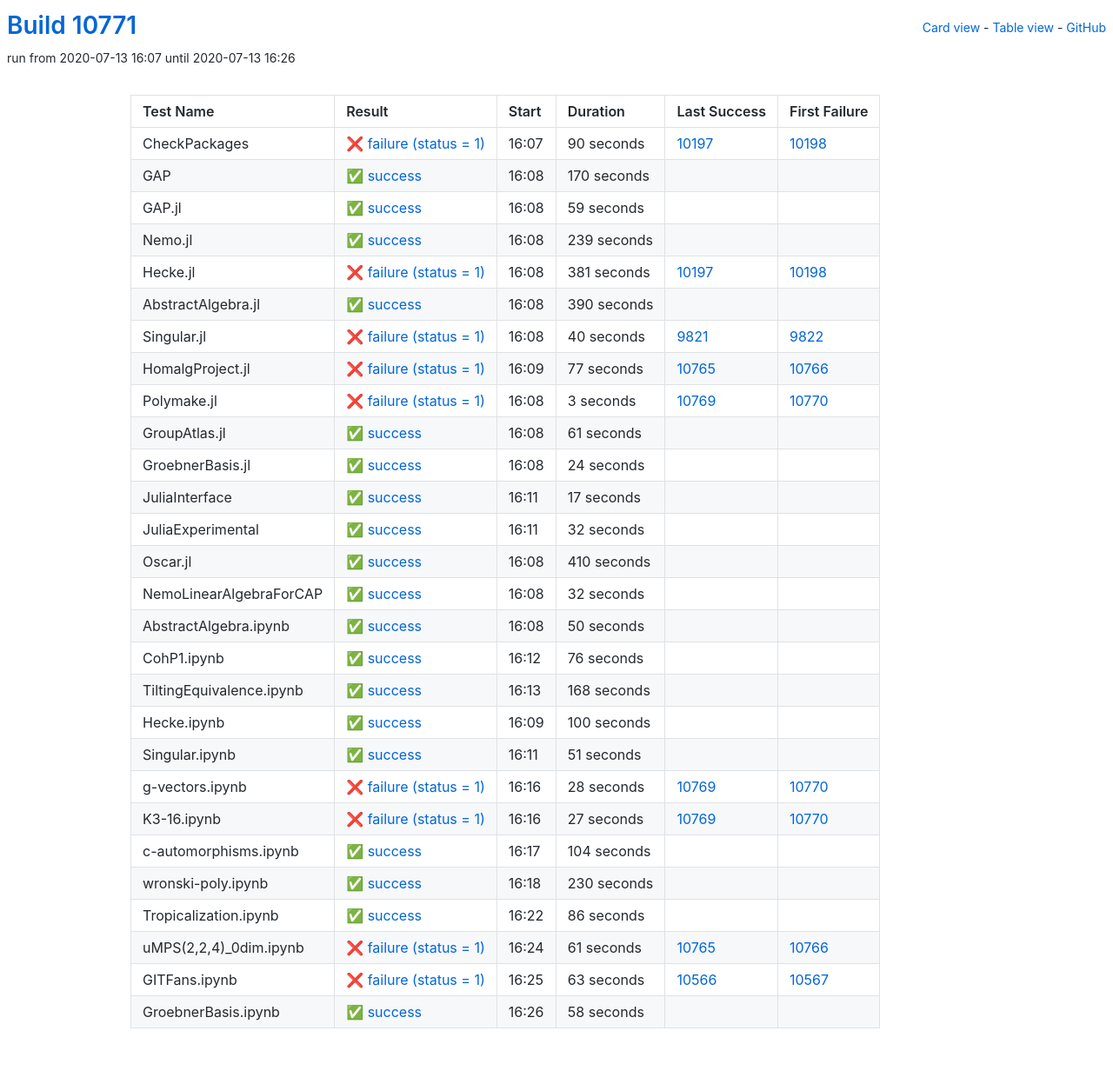
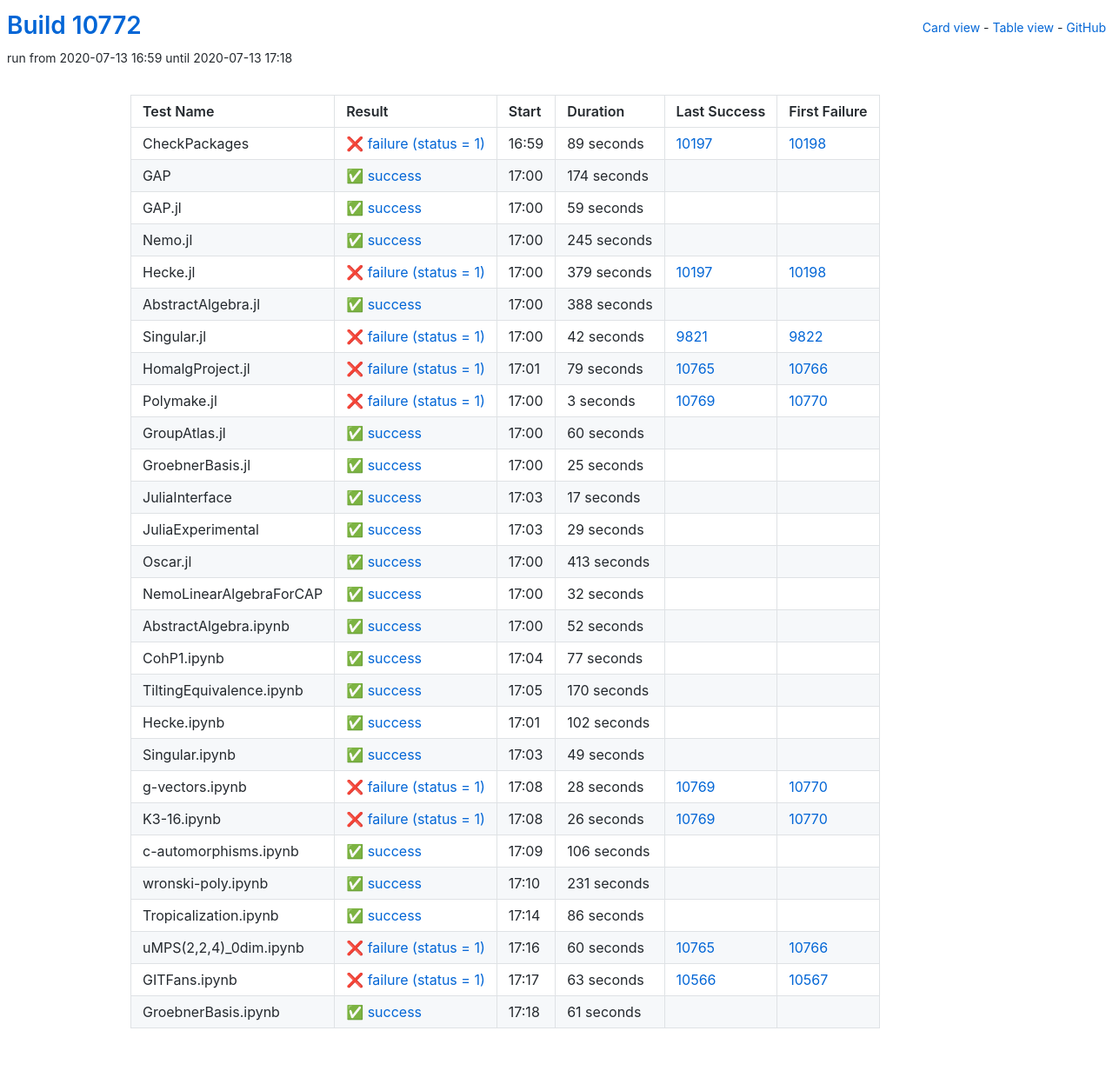
Before and after one commit to oscar-system/oscar-ci-status, a Jekyll site: the page built from table.html, in a window 1280 px wide. Shown: the whole page at 87% size. Built offline with Jekyll 4.4.1, drawn with Linux system fonts in a browser that asks for light colours.

Commit message:
Build #10772

```diff
--- a/_data/ci.yml
+++ b/_data/ci.yml
@@ -1,6 +1,6 @@
 ---
-build: 10771
-build_url: https://oscarci.mathematik.uni-kl.de/job/oscar/10771/
+build: 10772
+build_url: https://oscarci.mathematik.uni-kl.de/job/oscar/10772/
 job: oscar
 organization: oscar-system
 repo: oscar-ci-status
@@ -8,32 +8,32 @@
 tests:
 - name: CheckPackages
   id: checkpackages
-  log: https://oscarci.mathematik.uni-kl.de/job/oscar/10771/artifact/logs/build-10771/CheckPackages.log
-  start: 2020-07-13 16:07
+  log: https://oscarci.mathematik.uni-kl.de/job/oscar/10772/artifact/logs/build-10772/CheckPackages.log
+  start: 2020-07-13 16:59
   success: false
   exitcode: 1
   status: failure
-  duration: 90
+  duration: 89
   last_success: 10197
   last_success_url: https://oscarci.mathematik.uni-kl.de/job/oscar/10197/
   first_failure: 10198
   first_failure_url: https://oscarci.mathematik.uni-kl.de/job/oscar/10198/
 - name: GAP
   id: gap
-  log: https://oscarci.mathematik.uni-kl.de/job/oscar/10771/artifact/logs/build-10771/GAP.log
-  start: 2020-07-13 16:08
+  log: https://oscarci.mathematik.uni-kl.de/job/oscar/10772/artifact/logs/build-10772/GAP.log
+  start: 2020-07-13 17:00
   success: true
   exitcode: 0
   status: success
-  duration: 170
+  duration: 174
   last_success: false
   last_success_url:
   first_failure: false
   first_failure_url:
 - name: GAP.jl
   id: gap-jl
-  log: https://oscarci.mathematik.uni-kl.de/job/oscar/10771/artifact/logs/build-10771/GAP.jl.log
-  start: 2020-07-13 16:08
+  log: https://oscarci.mathematik.uni-kl.de/job/oscar/10772/artifact/logs/build-10772/GAP.jl.log
+  start: 2020-07-13 17:00
   success: true
   exitcode: 0
   status: success
@@ -44,68 +44,68 @@
   first_failure_url:
 - name: Nemo.jl
   id: nemo-jl
-  log: https://oscarci.mathematik.uni-kl.de/job/oscar/10771/artifact/logs/build-10771/Nemo.jl.log
-  start: 2020-07-13 16:08
+  log: https://oscarci.mathematik.uni-kl.de/job/oscar/10772/artifact/logs/build-10772/Nemo.jl.log
+  start: 2020-07-13 17:00
   success: true
   exitcode: 0
   status: success
-  duration: 239
+  duration: 245
   last_success: false
   last_success_url:
   first_failure: false
   first_failure_url:
 - name: Hecke.jl
   id: hecke-jl
-  log: https://oscarci.mathematik.uni-kl.de/job/oscar/10771/artifact/logs/build-10771/Hecke.jl.log
-  start: 2020-07-13 16:08
+  log: https://oscarci.mathematik.uni-kl.de/job/oscar/10772/artifact/logs/build-10772/Hecke.jl.log
+  start: 2020-07-13 17:00
   success: false
   exitcode: 1
   status: failure
-  duration: 381
+  duration: 379
   last_success: 10197
   last_success_url: https://oscarci.mathematik.uni-kl.de/job/oscar/10197/
   first_failure: 10198
   first_failure_url: https://oscarci.mathematik.uni-kl.de/job/oscar/10198/
 - name: AbstractAlgebra.jl
   id: abstractalgebra-jl
-  log: https://oscarci.mathematik.uni-kl.de/job/oscar/10771/artifact/logs/build-10771/AbstractAlgebra.jl.log
-  start: 2020-07-13 16:08
+  log: https://oscarci.mathematik.uni-kl.de/job/oscar/10772/artifact/logs/build-10772/AbstractAlgebra.jl.log
+  start: 2020-07-13 17:00
   success: true
   exitcode: 0
   status: success
-  duration: 390
+  duration: 388
   last_success: false
   last_success_url:
   first_failure: false
   first_failure_url:
 - name: Singular.jl
   id: singular-jl
-  log: https://oscarci.mathematik.uni-kl.de/job/oscar/10771/artifact/logs/build-10771/Singular.jl.log
-  start: 2020-07-13 16:08
+  log: https://oscarci.mathematik.uni-kl.de/job/oscar/10772/artifact/logs/build-10772/Singular.jl.log
+  start: 2020-07-13 17:00
   success: false
   exitcode: 1
   status: failure
-  duration: 40
+  duration: 42
   last_success: 9821
   last_success_url: https://oscarci.mathematik.uni-kl.de/job/oscar/9821/
   first_failure: 9822
   first_failure_url: https://oscarci.mathematik.uni-kl.de/job/oscar/9822/
 - name: HomalgProject.jl
   id: homalgproject-jl
-  log: https://oscarci.mathematik.uni-kl.de/job/oscar/10771/artifact/logs/build-10771/HomalgProject.jl.log
-  start: 2020-07-13 16:09
+  log: https://oscarci.mathematik.uni-kl.de/job/oscar/10772/artifact/logs/build-10772/HomalgProject.jl.log
+  start: 2020-07-13 17:01
   success: false
   exitcode: 1
   status: failure
-  duration: 77
+  duration: 79
   last_success: 10765
   last_success_url: https://oscarci.mathematik.uni-kl.de/job/oscar/10765/
   first_failure: 10766
   first_failure_url: https://oscarci.mathematik.uni-kl.de/job/oscar/10766/
 - name: Polymake.jl
   id: polymake-jl
-  log: https://oscarci.mathematik.uni-kl.de/job/oscar/10771/artifact/logs/build-10771/Polymake.jl.log
-  start: 2020-07-13 16:08
+  log: https://oscarci.mathematik.uni-kl.de/job/oscar/10772/artifact/logs/build-10772/Polymake.jl.log
+  start: 2020-07-13 17:00
   success: false
   exitcode: 1
   status: failure
@@ -116,32 +116,32 @@
   first_failure_url: https://oscarci.mathematik.uni-kl.de/job/oscar/10770/
 - name: GroupAtlas.jl
   id: groupatlas-jl
-  log: https://oscarci.mathematik.uni-kl.de/job/oscar/10771/artifact/logs/build-10771/GroupAtlas.jl.log
-  start: 2020-07-13 16:08
+  log: https://oscarci.mathematik.uni-kl.de/job/oscar/10772/artifact/logs/build-10772/GroupAtlas.jl.log
+  start: 2020-07-13 17:00
   success: true
   exitcode: 0
   status: success
-  duration: 61
+  duration: 60
   last_success: false
   last_success_url:
   first_failure: false
   first_failure_url:
 - name: GroebnerBasis.jl
   id: groebnerbasis-jl
-  log: https://oscarci.mathematik.uni-kl.de/job/oscar/10771/artifact/logs/build-10771/GroebnerBasis.jl.log
-  start: 2020-07-13 16:08
+  log: https://oscarci.mathematik.uni-kl.de/job/oscar/10772/artifact/logs/build-10772/GroebnerBasis.jl.log
+  start: 2020-07-13 17:00
   success: true
   exitcode: 0
   status: success
-  duration: 24
+  duration: 25
   last_success: false
   last_success_url:
   first_failure: false
   first_failure_url:
 - name: JuliaInterface
   id: juliainterface
-  log: https://oscarci.mathematik.uni-kl.de/job/oscar/10771/artifact/logs/build-10771/JuliaInterface.log
-  start: 2020-07-13 16:11
+  log: https://oscarci.mathematik.uni-kl.de/job/oscar/10772/artifact/logs/build-10772/JuliaInterface.log
+  start: 2020-07-13 17:03
   success: true
   exitcode: 0
   status: success
@@ -152,32 +152,32 @@
   first_failure_url:
 - name: JuliaExperimental
   id: juliaexperimental
-  log: https://oscarci.mathematik.uni-kl.de/job/oscar/10771/artifact/logs/build-10771/JuliaExperimental.log
-  start: 2020-07-13 16:11
+  log: https://oscarci.mathematik.uni-kl.de/job/oscar/10772/artifact/logs/build-10772/JuliaExperimental.log
+  start: 2020-07-13 17:03
   success: true
   exitcode: 0
   status: success
-  duration: 32
+  duration: 29
   last_success: false
   last_success_url:
   first_failure: false
   first_failure_url:
 - name: Oscar.jl
   id: oscar-jl
-  log: https://oscarci.mathematik.uni-kl.de/job/oscar/10771/artifact/logs/build-10771/Oscar.jl.log
-  start: 2020-07-13 16:08
+  log: https://oscarci.mathematik.uni-kl.de/job/oscar/10772/artifact/logs/build-10772/Oscar.jl.log
+  start: 2020-07-13 17:00
   success: true
   exitcode: 0
   status: success
-  duration: 410
+  duration: 413
   last_success: false
   last_success_url:
   first_failure: false
   first_failure_url:
 - name: NemoLinearAlgebraForCAP
   id: nemolinearalgebraforcap
-  log: https://oscarci.mathematik.uni-kl.de/job/oscar/10771/artifact/logs/build-10771/NemoLinearAlgebraForCAP.log
-  start: 2020-07-13 16:08
+  log: https://oscarci.mathematik.uni-kl.de/job/oscar/10772/artifact/logs/build-10772/NemoLinearAlgebraForCAP.log
+  start: 2020-07-13 17:00
   success: true
   exitcode: 0
   status: success
@@ -188,68 +188,68 @@
   first_failure_url:
 - name: AbstractAlgebra.ipynb
   id: abstractalgebra-ipynb
-  log: https://oscarci.mathematik.uni-kl.de/job/oscar/10771/artifact/logs/build-10771/AbstractAlgebra.ipynb.log
-  start: 2020-07-13 16:08
+  log: https://oscarci.mathematik.uni-kl.de/job/oscar/10772/artifact/logs/build-10772/AbstractAlgebra.ipynb.log
+  start: 2020-07-13 17:00
   success: true
   exitcode: 0
   status: success
-  duration: 50
+  duration: 52
   last_success: false
   last_success_url:
   first_failure: false
   first_failure_url:
 - name: CohP1.ipynb
   id: cohp1-ipynb
-  log: https://oscarci.mathematik.uni-kl.de/job/oscar/10771/artifact/logs/build-10771/CohP1.ipynb.log
-  start: 2020-07-13 16:12
+  log: https://oscarci.mathematik.uni-kl.de/job/oscar/10772/artifact/logs/build-10772/CohP1.ipynb.log
+  start: 2020-07-13 17:04
   success: true
   exitcode: 0
   status: success
-  duration: 76
+  duration: 77
   last_success: false
   last_success_url:
   first_failure: false
   first_failure_url:
 - name: TiltingEquivalence.ipynb
   id: tiltingequivalence-ipynb
-  log: https://oscarci.mathematik.uni-kl.de/job/oscar/10771/artifact/logs/build-10771/TiltingEquivalence.ipynb.log
-  start: 2020-07-13 16:13
+  log: https://oscarci.mathematik.uni-kl.de/job/oscar/10772/artifact/logs/build-10772/TiltingEquivalence.ipynb.log
+  start: 2020-07-13 17:05
   success: true
   exitcode: 0
   status: success
-  duration: 168
+  duration: 170
   last_success: false
   last_success_url:
   first_failure: false
   first_failure_url:
 - name: Hecke.ipynb
   id: hecke-ipynb
-  log: https://oscarci.mathematik.uni-kl.de/job/oscar/10771/artifact/logs/build-10771/Hecke.ipynb.log
-  start: 2020-07-13 16:09
+  log: https://oscarci.mathematik.uni-kl.de/job/oscar/10772/artifact/logs/build-10772/Hecke.ipynb.log
+  start: 2020-07-13 17:01
   success: true
   exitcode: 0
   status: success
-  duration: 100
+  duration: 102
   last_success: false
   last_success_url:
   first_failure: false
   first_failure_url:
 - name: Singular.ipynb
   id: singular-ipynb
-  log: https://oscarci.mathematik.uni-kl.de/job/oscar/10771/artifact/logs/build-10771/Singular.ipynb.log
-  start: 2020-07-13 16:11
+  log: https://oscarci.mathematik.uni-kl.de/job/oscar/10772/artifact/logs/build-10772/Singular.ipynb.log
+  start: 2020-07-13 17:03
   success: true
   exitcode: 0
   status: success
-  duration: 51
+  duration: 49
   last_success: false
   last_success_url:
   first_failure: false
   first_failure_url:
 - name: g-vectors.ipynb
   id: g-vectors-ipynb
-  log: https://oscarci.mathematik.uni-kl.de/job/oscar/10771/artifact/logs/build-10771/g-vectors.ipynb.log
-  start: 2020-07-13 16:16
+  log: https://oscarci.mathematik.uni-kl.de/job/oscar/10772/artifact/logs/build-10772/g-vectors.ipynb.log
+  start: 2020-07-13 17:08
   success: false
   exitcode: 1
   status: failure
@@ -260,44 +260,44 @@
   first_failure_url: https://oscarci.mathematik.uni-kl.de/job/oscar/10770/
 - name: K3-16.ipynb
   id: k3-16-ipynb
-  log: https://oscarci.mathematik.uni-kl.de/job/oscar/10771/artifact/logs/build-10771/K3-16.ipynb.log
-  start: 2020-07-13 16:16
+  log: https://oscarci.mathematik.uni-kl.de/job/oscar/10772/artifact/logs/build-10772/K3-16.ipynb.log
+  start: 2020-07-13 17:08
   success: false
   exitcode: 1
   status: failure
-  duration: 27
+  duration: 26
   last_success: 10769
   last_success_url: https://oscarci.mathematik.uni-kl.de/job/oscar/10769/
   first_failure: 10770
   first_failure_url: https://oscarci.mathematik.uni-kl.de/job/oscar/10770/
 - name: c-automorphisms.ipynb
   id: c-automorphisms-ipynb
-  log: https://oscarci.mathematik.uni-kl.de/job/oscar/10771/artifact/logs/build-10771/c-automorphisms.ipynb.log
-  start: 2020-07-13 16:17
+  log: https://oscarci.mathematik.uni-kl.de/job/oscar/10772/artifact/logs/build-10772/c-automorphisms.ipynb.log
+  start: 2020-07-13 17:09
   success: true
   exitcode: 0
   status: success
-  duration: 104
+  duration: 106
   last_success: false
   last_success_url:
   first_failure: false
   first_failure_url:
 - name: wronski-poly.ipynb
   id: wronski-poly-ipynb
-  log: https://oscarci.mathematik.uni-kl.de/job/oscar/10771/artifact/logs/build-10771/wronski-poly.ipynb.log
-  start: 2020-07-13 16:18
+  log: https://oscarci.mathematik.uni-kl.de/job/oscar/10772/artifact/logs/build-10772/wronski-poly.ipynb.log
+  start: 2020-07-13 17:10
   success: true
   exitcode: 0
   status: success
-  duration: 230
+  duration: 231
   last_success: false
   last_success_url:
   first_failure: false
   first_failure_url:
 - name: Tropicalization.ipynb
   id: tropicalization-ipynb
-  log: https://oscarci.mathematik.uni-kl.de/job/oscar/10771/artifact/logs/build-10771/Tropicalization.ipynb.log
-  start: 2020-07-13 16:22
+  log: https://oscarci.mathematik.uni-kl.de/job/oscar/10772/artifact/logs/build-10772/Tropicalization.ipynb.log
+  start: 2020-07-13 17:14
   success: true
   exitcode: 0
   status: success
@@ -308,20 +308,20 @@
   first_failure_url:
 - name: uMPS(2,2,4)_0dim.ipynb
   id: umps-2-2-4-0dim-ipynb
-  log: https://oscarci.mathematik.uni-kl.de/job/oscar/10771/artifact/logs/build-10771/uMPS-2-2-4-_0dim.ipynb.log
-  start: 2020-07-13 16:24
+  log: https://oscarci.mathematik.uni-kl.de/job/oscar/10772/artifact/logs/build-10772/uMPS-2-2-4-_0dim.ipynb.log
+  start: 2020-07-13 17:16
   success: false
   exitcode: 1
   status: failure
-  duration: 61
+  duration: 60
   last_success: 10765
   last_success_url: https://oscarci.mathematik.uni-kl.de/job/oscar/10765/
   first_failure: 10766
   first_failure_url: https://oscarci.mathematik.uni-kl.de/job/oscar/10766/
 - name: GITFans.ipynb
   id: gitfans-ipynb
-  log: https://oscarci.mathematik.uni-kl.de/job/oscar/10771/artifact/logs/build-10771/GITFans.ipynb.log
-  start: 2020-07-13 16:25
+  log: https://oscarci.mathematik.uni-kl.de/job/oscar/10772/artifact/logs/build-10772/GITFans.ipynb.log
+  start: 2020-07-13 17:17
   success: false
   exitcode: 1
   status: failure
@@ -332,12 +332,12 @@
   first_failure_url: https://oscarci.mathematik.uni-kl.de/job/oscar/10567/
 - name: GroebnerBasis.ipynb
   id: groebnerbasis-ipynb
-  log: https://oscarci.mathematik.uni-kl.de/job/oscar/10771/artifact/logs/build-10771/GroebnerBasis.ipynb.log
-  start: 2020-07-13 16:26
+  log: https://oscarci.mathematik.uni-kl.de/job/oscar/10772/artifact/logs/build-10772/GroebnerBasis.ipynb.log
+  start: 2020-07-13 17:18
   success: true
   exitcode: 0
   status: success
-  duration: 58
+  duration: 61
   last_success: false
   last_success_url:
   first_failure: false
```
Also changed, not shown: README.md.
